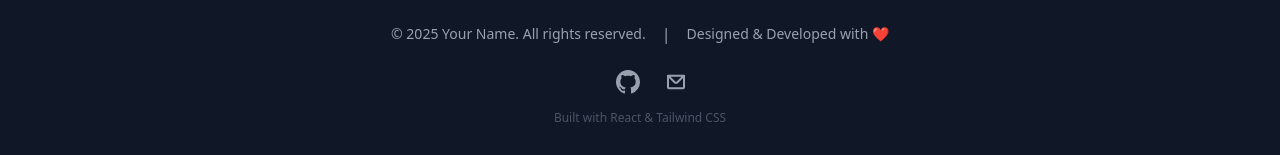
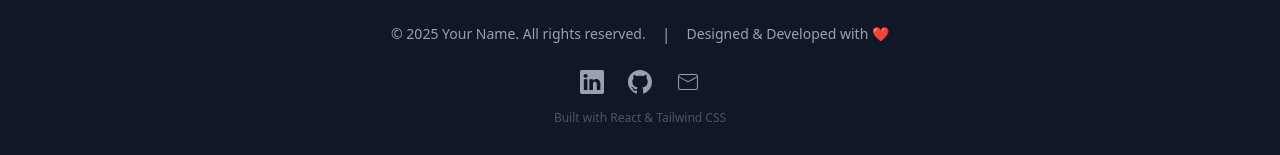
Before and after one commit to Sri-Sharan-Prakash/portfolio, a React (Vite) app: page / in a window 1280 px wide. Shown: the part 3982-4137 px from the top of the page. Built offline with nearby package versions, Linux system fonts and the light colour scheme.

Commit message:
production

```diff
--- a/src/Components/Footer.tsx
+++ b/src/Components/Footer.tsx
@@ -1,6 +1,6 @@
 import { motion } from 'framer-motion';
-import { BsGithub } from 'react-icons/bs';
-import { CgMail } from 'react-icons/cg';
+import { BsGithub, BsLinkedin } from 'react-icons/bs';
+import { CiMail } from 'react-icons/ci';
 
 const Footer = () => {
   const currentYear = new Date().getFullYear();
@@ -21,14 +21,14 @@ const Footer = () => {
 
       {/* Optional: Add social media links here if you want them in the footer */}
       <div className='flex gap-6 mt-6'>
-        <a href="https://linkedin.com/in/yourprofile" target="_blank" rel="noopener noreferrer" className="text-gray-400 hover:text-purple-500 transition-colors duration-300">
-          <i className="fab fa-linkedin text-2xl"></i> {/* Requires Font Awesome */}
+        <a href="https://linkedin.com/in/sri-sharan-prakash-s-898511373" target="_blank" rel="noopener noreferrer" className="text-gray-400 hover:text-purple-500 transition-colors duration-300">
+          <i className="fab fa-linkedin text-2xl"><BsLinkedin/></i> {/* Requires Font Awesome */}
         </a>
-        <a href="https://github.com/" target="_blank" rel="noopener noreferrer" className="text-gray-400 hover:text-purple-500 transition-colors duration-300">
+        <a href="https://github.com/Sri-Sharan-Prakash" target="_blank" rel="noopener noreferrer" className="text-gray-400 hover:text-purple-500 transition-colors duration-300">
           <i className="fab fa-github text-2xl"><BsGithub/></i> {/* Requires Font Awesome */}
         </a>
         <a href="mailto:srisharanprakash2003@example.com" className="text-gray-400 hover:text-purple-500 transition-colors duration-300">
-          <i className="fas fa-envelope text-2xl"><CgMail/></i> {/* Requires Font Awesome */}
+          <i className="fas fa-envelope text-2xl"><CiMail/></i> {/* Requires Font Awesome */}
         </a>
         {/* Add more social links as needed */}
       </div>
--- a/src/Components/ParticleBackground.tsx
+++ b/src/Components/ParticleBackground.tsx
@@ -1,6 +1,6 @@
 import { useEffect, useMemo, useState } from "react";
 import Particles, { initParticlesEngine } from "@tsparticles/react";
-import { type Container, type ISourceOptions } from "@tsparticles/engine";
+import { type ISourceOptions } from "@tsparticles/engine";
 import { loadSlim } from "@tsparticles/slim";
 
 const ParticleBackground = () => {
@@ -14,7 +14,7 @@ const ParticleBackground = () => {
     });
   }, []);
 
-  const particlesLoaded = async (container?: Container): Promise<void> => {};
+  const particlesLoaded = async (): Promise<void> => {};
 
   const options: ISourceOptions = useMemo(
     () => ({
--- a/src/Components/ProjectCard.tsx
+++ b/src/Components/ProjectCard.tsx
@@ -1,6 +1,5 @@
 import React, { useRef } from "react"; // Import React
 import { motion, useMotionValue, useSpring, useTransform } from "framer-motion";
-import { FiExternalLink, FiGithub } from "react-icons/fi";
 
 export interface ProjectCardProps {
   title: string;
@@ -16,8 +15,6 @@ const ProjectCard: React.FC<ProjectCardProps> = ({
   title,
   description,
   technologies,
-  demoUrl,
-  githubUrl,
   icon,
 }) => {
   const ref = useRef<HTMLDivElement>(null);
--- a/src/Components/Projects.tsx
+++ b/src/Components/Projects.tsx
@@ -12,11 +12,6 @@ const ReactIcon = () =>{
     </div>
   )
 }
-const NextJSIcon = () => <span style={{ fontSize: '24px' }}>▶️</span>;
-const NodeJSIcon = () => <span style={{ fontSize: '24px' }}>📦</span>;
-const TypeScriptIcon = () => <span style={{ fontSize: '24px' }}>🔵</span>;
-const PythonIcon = () => <span style={{ fontSize: '24px' }}>🐍</span>;
-const FirebaseIcon = () => <span style={{ fontSize: '24px' }}>🔥</span>;
 
 // Project Data
 const projects = [
@@ -48,8 +43,8 @@ const Projects: React.FC = () => {
               title={project.title}
               description={project.description}
               technologies={project.technologies}
-              demoUrl={project.demoUrl}
-              githubUrl={project.githubUrl}
+              // demoUrl={project.demoUrl}
+              // githubUrl={project.githubUrl}
               icon={<project.icon />}
               index={index}
             />
```
